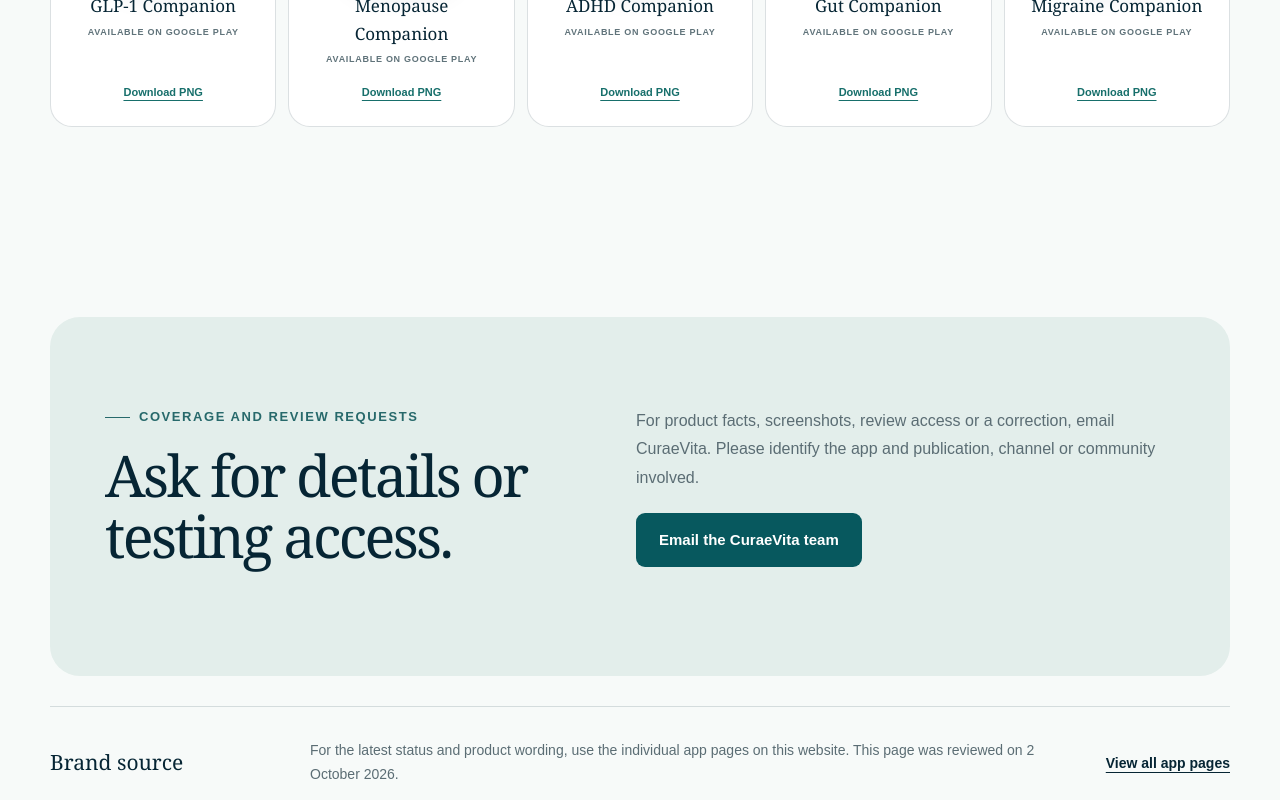
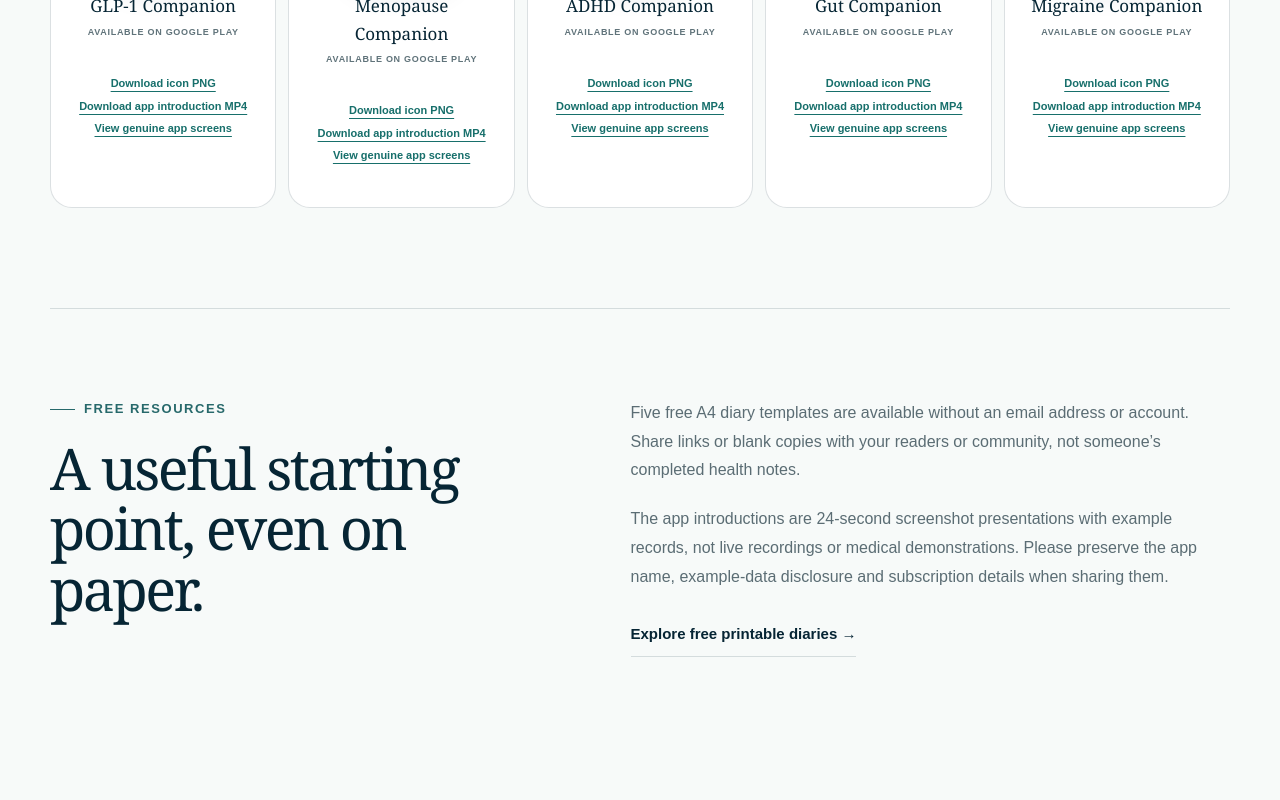
Before and after one commit to deliotd-cloud/Curaevita, a Next.js app in the folder curaevita-website/: page /press in a window 1280 px wide. Shown: the part 2140-2940 px from the top of the page. Built offline with nearby package versions, Linux system fonts and the light colour scheme.

Commit message:
Publish downloadable press previews and protect binary assets

```diff
--- a/curaevita-website/app/press/page.tsx
+++ b/curaevita-website/app/press/page.tsx
@@ -66,9 +66,22 @@ export default function PressPage() {
               <article key={app.slug}>
                 <Image src={app.image} alt={app.iconAlt} width="104" height="104" loading="lazy" decoding="async" />
                 <div><strong>{app.name}</strong><span>{app.status}</span></div>
-                <a href={app.image.replace('.webp', '.png')} download>Download PNG</a>
+                <div className="resource-links">
+                  <a href={app.image.replace('.webp', '.png')} download>Download icon PNG</a>
+                  <a href={`/videos/${app.slug}.mp4`} download>Download app introduction MP4</a>
+                  <a href={`/apps/${app.slug}/`}>View genuine app screens</a>
+                </div>
               </article>
             ))}
+          </div>
+        </section>
+
+        <section className="story-split">
+          <div><p className="eyebrow"><span /> Free resources</p><h2>A useful starting point, even on paper.</h2></div>
+          <div>
+            <p>Five free A4 diary templates are available without an email address or account. Share links or blank copies with your readers or community, not someone’s completed health notes.</p>
+            <p>The app introductions are 24-second screenshot presentations with example records, not live recordings or medical demonstrations. Please preserve the app name, example-data disclosure and subscription details when sharing them.</p>
+            <a className="text-link" href="/resources/">Explore free printable diaries →</a>
           </div>
         </section>
 
@@ -85,7 +98,7 @@ export default function PressPage() {
 
         <section className="review-note">
           <strong>Brand source</strong>
-          <p>For the latest status and product wording, use the individual app pages on this website. This page was reviewed on 2 October 2026.</p>
+          <p>For the latest status and product wording, use the individual app pages on this website. This page was reviewed on 3 October 2026.</p>
           <a href="/apps/">View all app pages</a>
         </section>
       </article>
```
Also changed, not shown: 1 other file (tests, documents, lock files or other folders).
